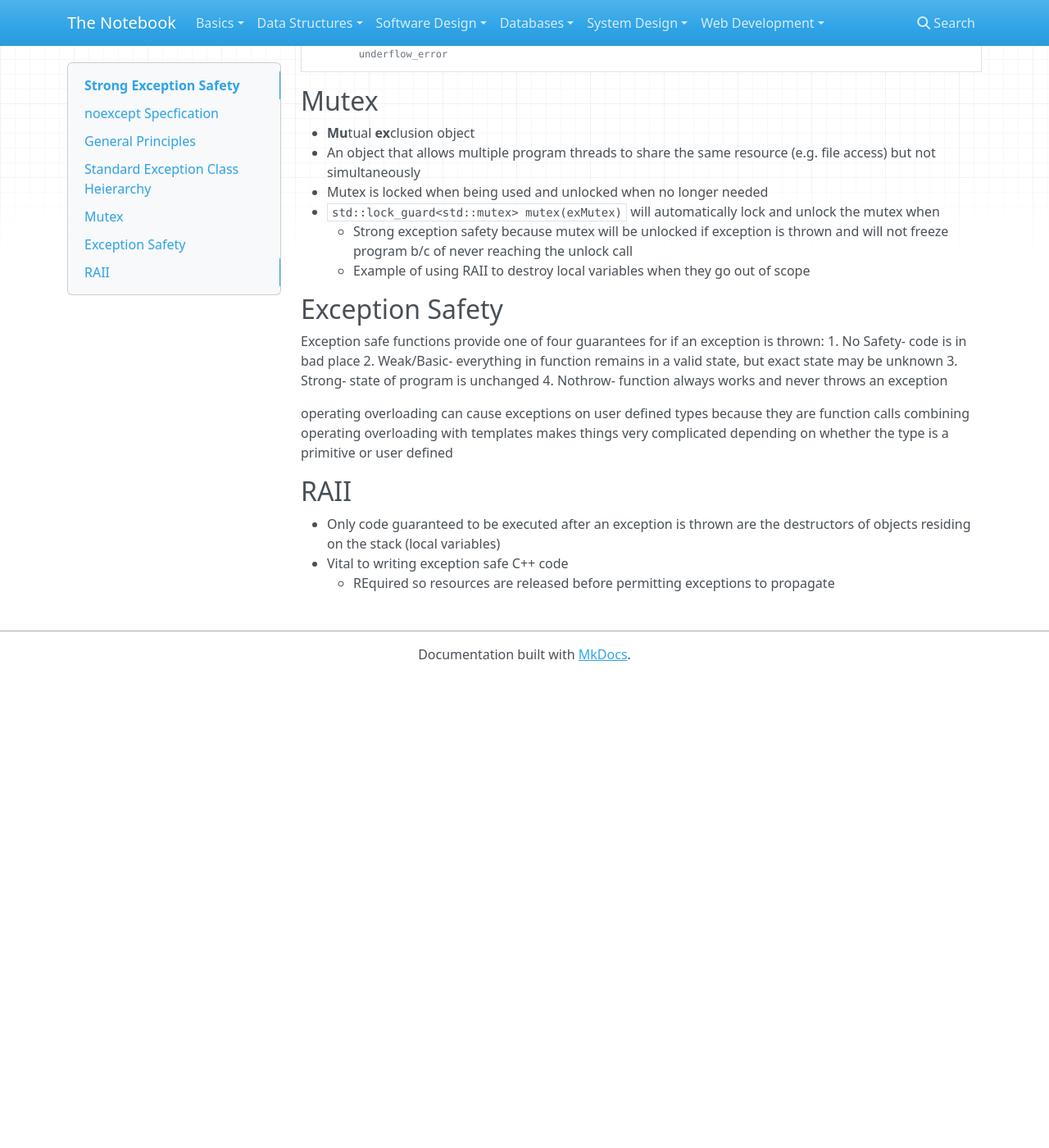
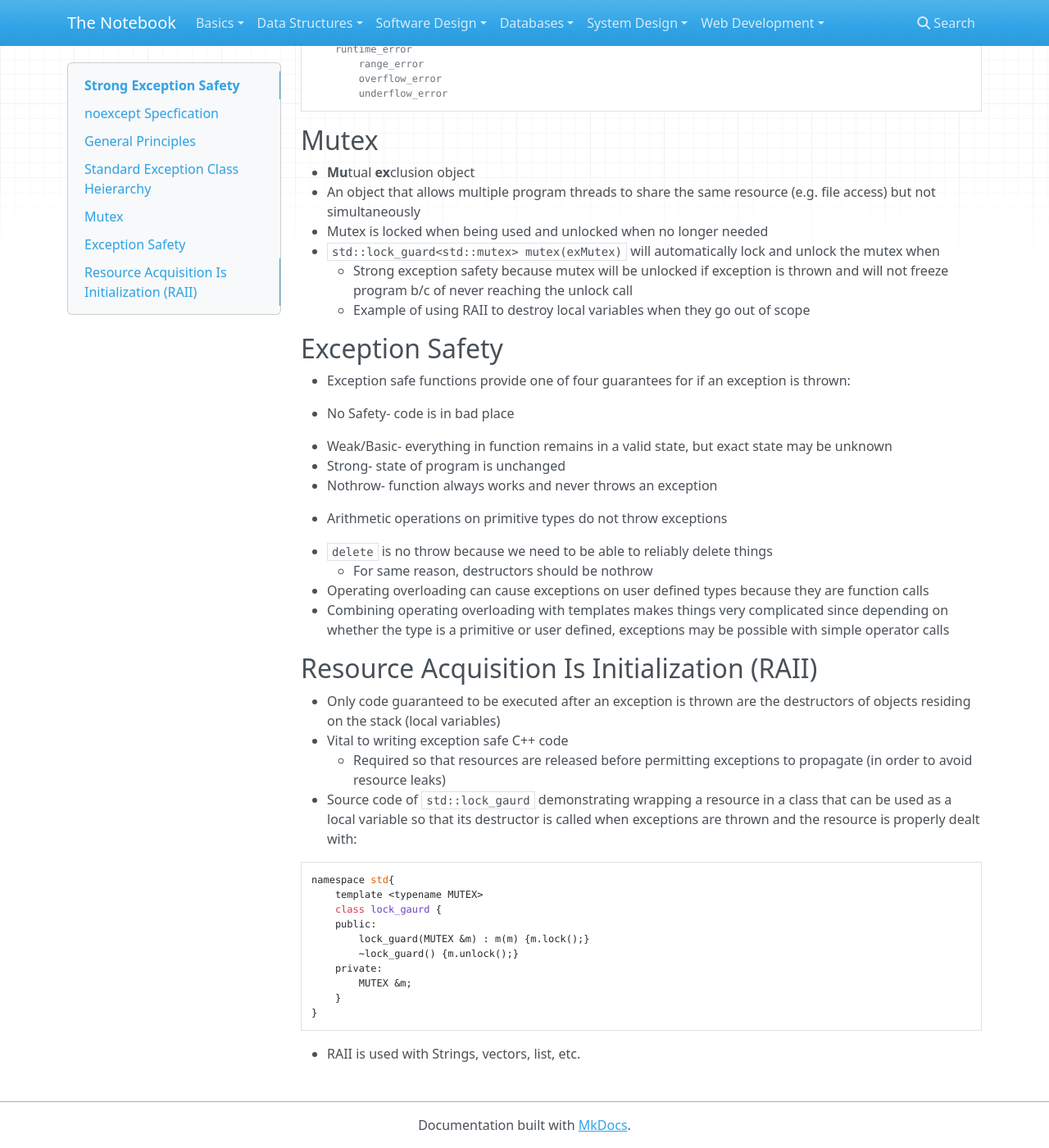
Before and after one commit to meyerv11045/notes, an MkDocs documentation site: the page built from notes/software_design/strong-exception-safety.md, in a window 1280 px wide and 1400 px high, scrolled down 896 px. Shown: the whole window at 82% size. Built offline with MkDocs 1.6.1, drawn with Linux system fonts in a browser that asks for light colours; nearby versions of some CDN libraries; before the commit the page ends 1722 px from its top, so only the background shows below that; some of the changed text lies outside the part shown.

Commit message:
add remaining class notes

````diff
--- a/notes/software_design/strong-exception-safety.md
+++ b/notes/software_design/strong-exception-safety.md
@@ -1,5 +1,5 @@
 # Strong Exception Safety
-- Very large and old software systems with ad hoc resource managment cannot use exceptions.
+- Very large and old software systems with ad hoc resource managment cannot use exceptions
 
 ## noexcept Specfication
 - Functions that guarantee they will not throw an exception should specify that like so: `void foo (...) noexcept;`
@@ -18,7 +18,8 @@
 - When exception is thrown:
     - Leak no resources
     - Don't permit data structures to become corrupted
--
+- Golden Rule: when an exception is propagated, try to leave the object in the state it had when the function was called
+    - Avoid side effects in expressions that may propagate exceptions
 
 ## Standard Exception Class Heierarchy
 ```
@@ -43,17 +44,35 @@ exception
     - Example of using RAII to destroy local variables when they go out of scope
 
 ## Exception Safety
-Exception safe functions provide one of four guarantees for if an exception is thrown:
+- Exception safe functions provide one of four guarantees for if an exception is thrown:
+
 1. No Safety- code is in bad place
 2. Weak/Basic- everything in function remains in a valid state, but exact state may be unknown
 3. Strong- state of program is unchanged
 4. Nothrow- function always works and never throws an exception
 
+- Arithmetic operations on primitive types do not throw exceptions
+- `delete` is no throw because we need to be able to reliably delete things
+    - For same reason, destructors should be nothrow
+- Operating overloading can cause exceptions on user defined types because they are function calls
+- Combining operating overloading with templates makes things very complicated since depending on whether the type is a primitive or user defined, exceptions may be possible with simple operator calls
 
-operating overloading can cause exceptions on user defined types because they are function calls
-combining operating overloading with templates makes things very complicated depending on whether the type is a primitive or user defined
-
-## RAII
+## Resource Acquisition Is Initialization (RAII)
 - Only code guaranteed to be executed after an exception is thrown are the destructors of objects residing on the stack (local variables)
 - Vital to writing exception safe C++ code
-    - REquired so resources are released before permitting exceptions to propagate
+    - Required so that resources are released before permitting exceptions to propagate (in order to avoid resource leaks)
+- Source code of `std::lock_gaurd` demonstrating wrapping a resource in a class that can be used as a local variable so that its destructor is called when exceptions are thrown and the resource is properly dealt with:
+
+``` c++
+namespace std{
+    template <typename MUTEX>
+    class lock_gaurd {
+    public:
+        lock_guard(MUTEX &m) : m(m) {m.lock();}
+        ~lock_guard() {m.unlock();}
+    private:
+        MUTEX &m;
+    }
+}
+```
+- RAII is used with Strings, vectors, list, etc.
````
Also changed, not shown: notes/software_design/operator-overloading.md (+37 -4 lines).
